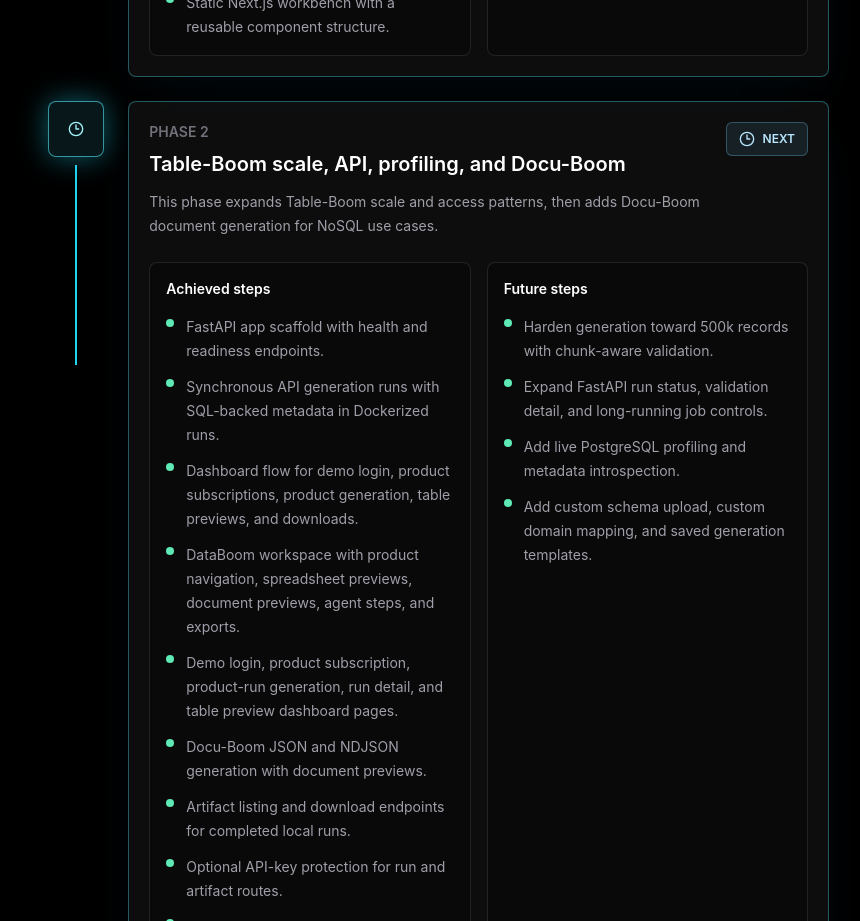
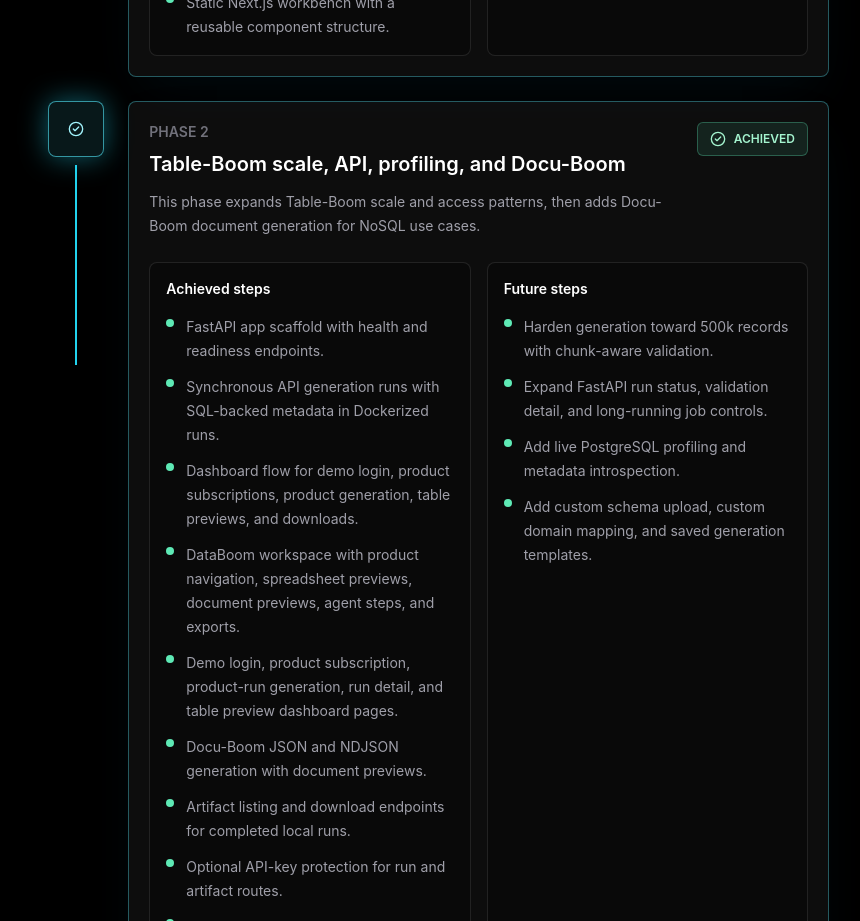
Before and after one commit to smitzo/DataBoom, a Next.js app in the folder frontend/: page / in a window 1280 px wide. Shown: the part 3920-4841 px from the top of the page, without its empty margins (387-1247 px from the left). Built offline with nearby package versions, Linux system fonts and the light colour scheme.

Commit message:
frontend: mark phase 2 roadmap achieved

```diff
--- a/frontend/src/data/workbench.ts
+++ b/frontend/src/data/workbench.ts
@@ -174,7 +174,7 @@
   },
   {
     phase: "Phase 2",
-    status: "next",
+    status: "achieved",
     title: "Table-Boom scale, API, profiling, and Docu-Boom",
     description:
       "This phase expands Table-Boom scale and access patterns, then adds Docu-Boom document generation for NoSQL use cases.",
```
